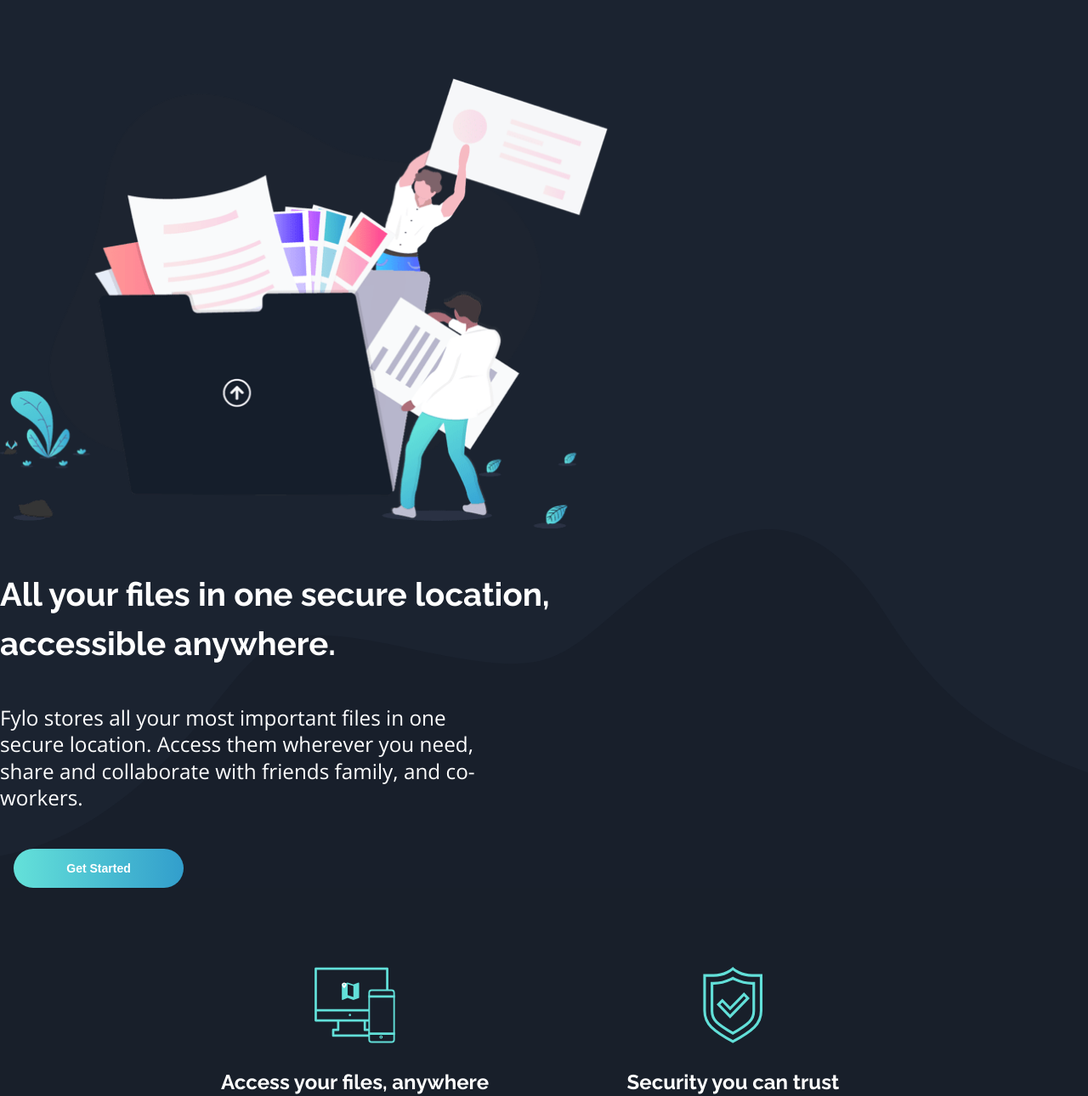
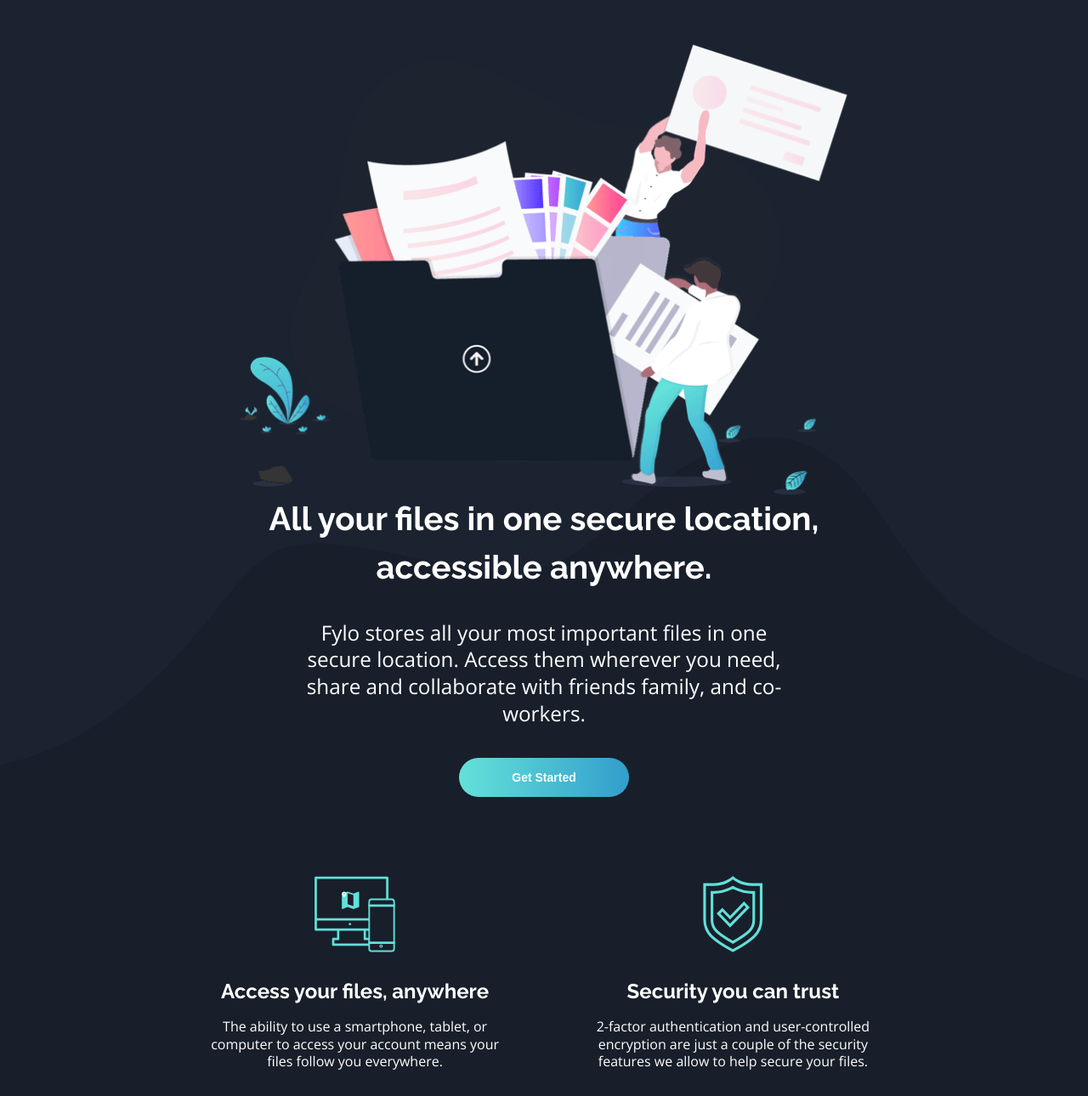
Before and after one commit to melissakrb/Fylo_Landing_Page, a plain HTML site: page index.html in a window 1280 px wide. Shown: the part 164-1454 px from the top of the page at 85% size. Drawn offline with nearby package versions, Linux system fonts and the light colour scheme.

Commit message:
First step of the challenge is done

```diff
--- a/css/_forms.scss
+++ b/css/_forms.scss
@@ -3,7 +3,7 @@ button, .button {
     background : linear-gradient(to right, #64e1d9, #329ecc);
     font-size: 0.875rem;
     font-weight: 700;
-    margin-left: 1rem;
+    //margin-left: 1rem;
     padding: 15px 20px;
     width: 100%;
     text-align: center;
--- a/css/_global.scss
+++ b/css/_global.scss
@@ -20,6 +20,10 @@ body {
 
 a, p {
     font-size: 0.875rem;
+
+    @include breakpoint(large){
+        font-size: 1rem;
+    }
 }
 
 a {
@@ -27,7 +31,8 @@ a {
 }
 
 h1 {
-    font-family: 'Raleway', sans-serif;    margin-top: 0px;
+    font-family: 'Raleway', sans-serif;
+    margin-top: 0px;
 }
 
 p {
--- a/css/_header.scss
+++ b/css/_header.scss
@@ -1,6 +1,6 @@
 header {
     background-color: #1b2330;;
-    padding: 20px;
+    //padding: 20px;
 
     .container {
         display: grid;
@@ -27,9 +27,9 @@ header {
         @include breakpoint(large){
             font-size: 1rem;
         }
+
         &:hover {
             text-decoration: underline;
         }
-
     }
 }
--- a/css/_hero.scss
+++ b/css/_hero.scss
@@ -33,23 +33,41 @@
     }
 
     img {
+        display: block;
+        margin-left: auto;
+        margin-right: auto;
         width: 100%;
         max-width: 716px;
     }
 
     h1 {
+        text-align: center;
+        display: block;
+        margin-left: auto;
+        margin-right: auto;
+        //margin-left: 25%;
         max-width: 678px;
         font-size: 1.5em;
         line-height: 1.5;
-        margin: 1.1em 0;
+        //margin: 1.1em 0;
     }
 
     p {
+        text-align: center;
+        display: block;
+        margin-left: auto;
+        margin-right: auto;
         max-width: 585px;
         font-size: 0.95em;
+        //margin-left: 25%;
     }
 
     button {
         margin-top: 8px;
+        display: block;
+        margin-left: auto;
+        margin-right: auto;
+       //margin-left: 45%;
+
     }
 }
--- a/css/style.scss
+++ b/css/style.scss
@@ -1,8 +1,9 @@
 //to import the other sass files
+@import "variables";
 @import "global";
-@import "variables";
 @import "container";
 @import "forms";
+
 @import "header";
+@import "hero";
 @import "features";
-@import "hero";
```
Also changed, not shown: css/style.css, 1 other file.
